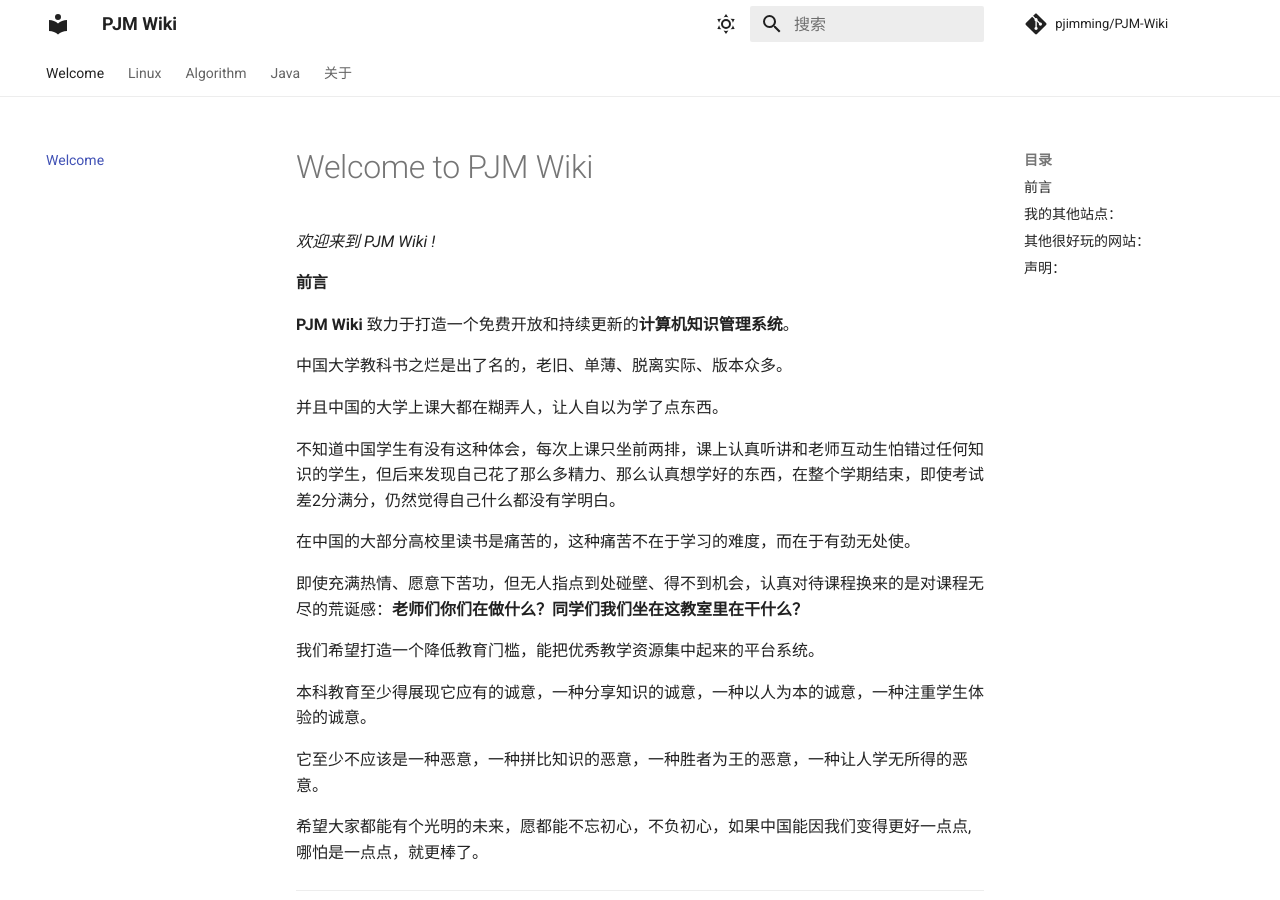
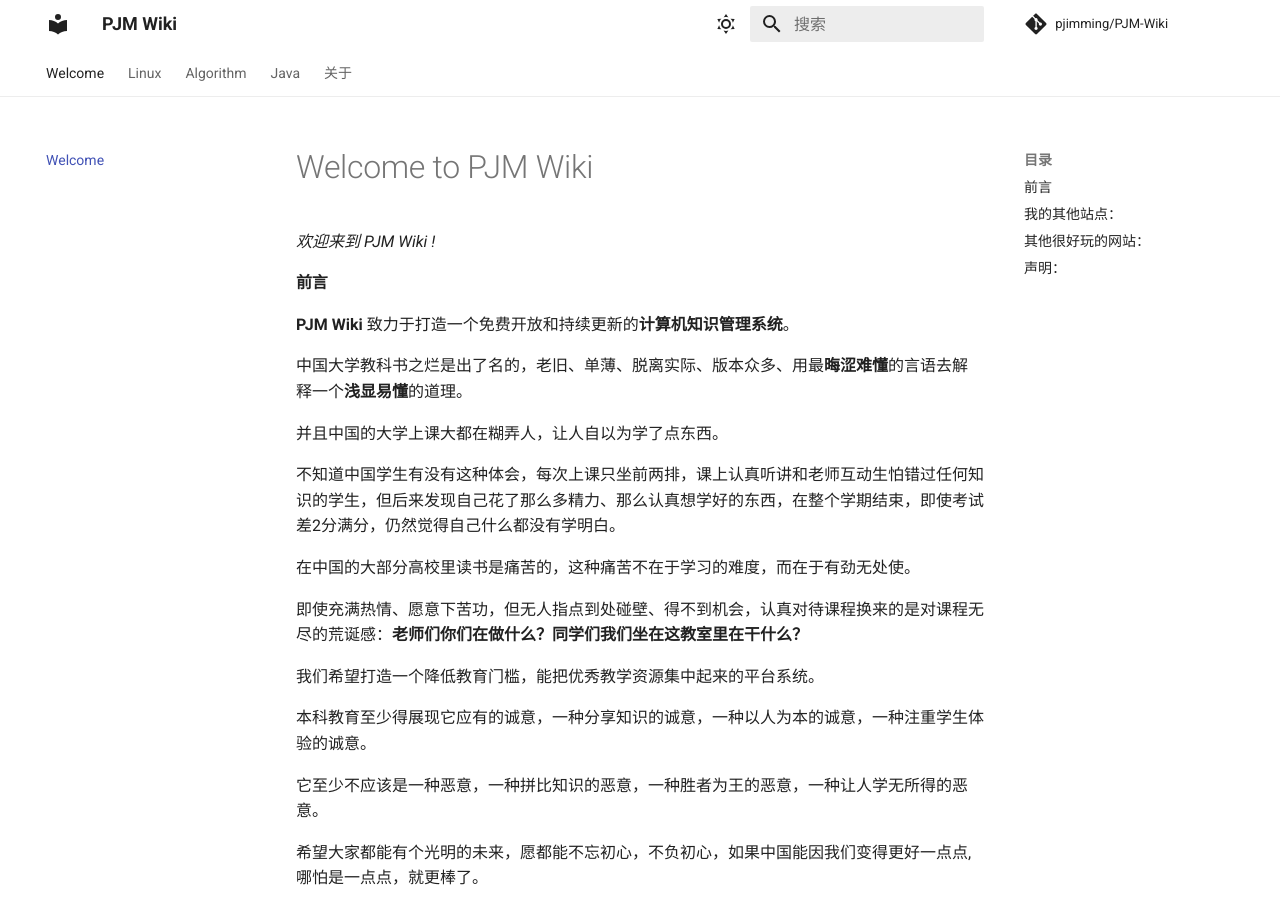
Before and after one commit to pjimming/PJM-Wiki, an MkDocs documentation site: the page built from docs/index.md, in a window 1280 px wide and 900 px high. Built offline with MkDocs 1.6.1 and Material for MkDocs 9.7.7, drawn with Linux system fonts in a browser that asks for light colours; comment, search, counter and statistics services are not loaded.

Commit message:
theme and index

```diff
--- a/docs/index.md
+++ b/docs/index.md
@@ -6,7 +6,7 @@
 
 **PJM Wiki** 致力于打造一个免费开放和持续更新的**计算机知识管理系统**。
 
-中国大学教科书之烂是出了名的，老旧、单薄、脱离实际、版本众多。
+中国大学教科书之烂是出了名的，老旧、单薄、脱离实际、版本众多、用最**晦涩难懂**的言语去解释一个**浅显易懂**的道理。
 
 并且中国的大学上课大都在糊弄人，让人自以为学了点东西。
 
--- a/mkdocs.yml
+++ b/mkdocs.yml
@@ -33,7 +33,7 @@ theme:
   - media: "(prefers-color-scheme: dark)"
     scheme: slate
     primary: cyan
-    accent: deep purple
+    accent: red
     toggle:
       icon: material/weather-night
       name: Switch to light mode
```
